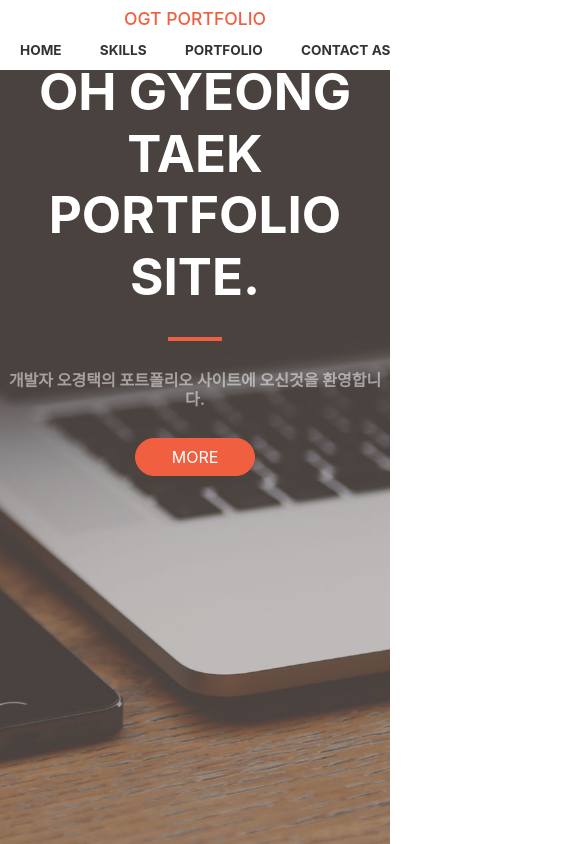
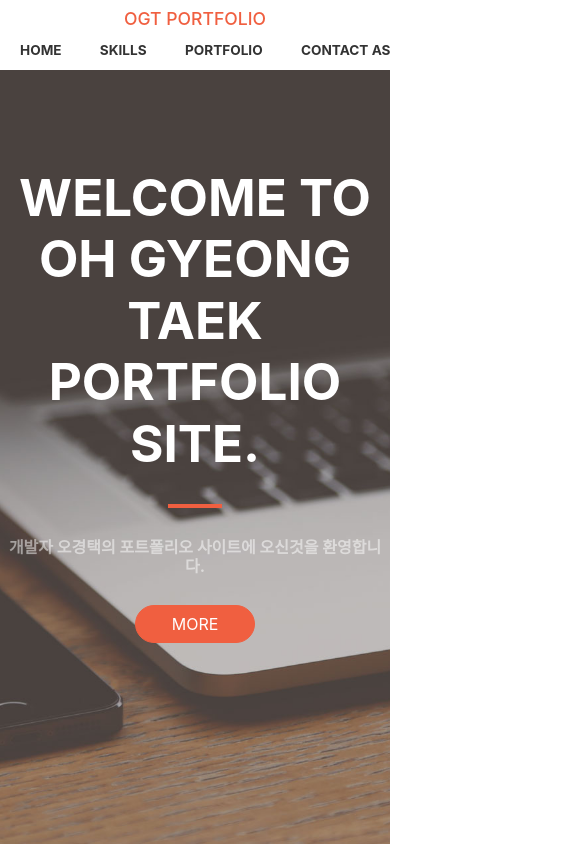
Before and after one commit to OhGyeongtaek/portfolio, a Vue app: page / in a window 390 px wide. Shown: the top 844 px of the page, 585 px wide, since content can reach past the window. Built offline with nearby package versions, Linux system fonts and the light colour scheme.

Commit message:
모바일 css 수정

```diff
--- a/src/views/MainApp.vue
+++ b/src/views/MainApp.vue
@@ -72,10 +72,10 @@ html {
   background-repeat: no-repeat;
   background-image: url("../assets/static/images/header.jpg");
 }
-.content {
+#content {
   width: 100vw;
-  height: 100vh;
-  min-height: 100vh;
+  height: 90vh;
+  min-height: 90vh;
   position: relative;
   overflow: hidden;
 }
@@ -103,6 +103,9 @@ html {
   left: -300vw;
 }
 .content-list > li {
+  display: flex;
+  align-items: center;
+  justify-content: center;
   width: 100vw;
   height: 90vh;
 }
--- a/src/views/home/Welcome.vue
+++ b/src/views/home/Welcome.vue
@@ -34,7 +34,7 @@ export default class Welcome extends Vue {
   justify-content: center;
 }
 .welcome > h2 {
-  width: 50%;
+  width: 80%;
   font-size: 3.2rem;
   color: #fff;
   margin: 0 auto;
@@ -63,6 +63,9 @@ export default class Welcome extends Vue {
   border-radius: 20px;
 }
 @media (max-width: 500px) {
+  .welcome {
+    margin-top: 70px;
+  }
   .welcome > .welcome-text-mobile {
     width: 100%;
     display: block;
```
